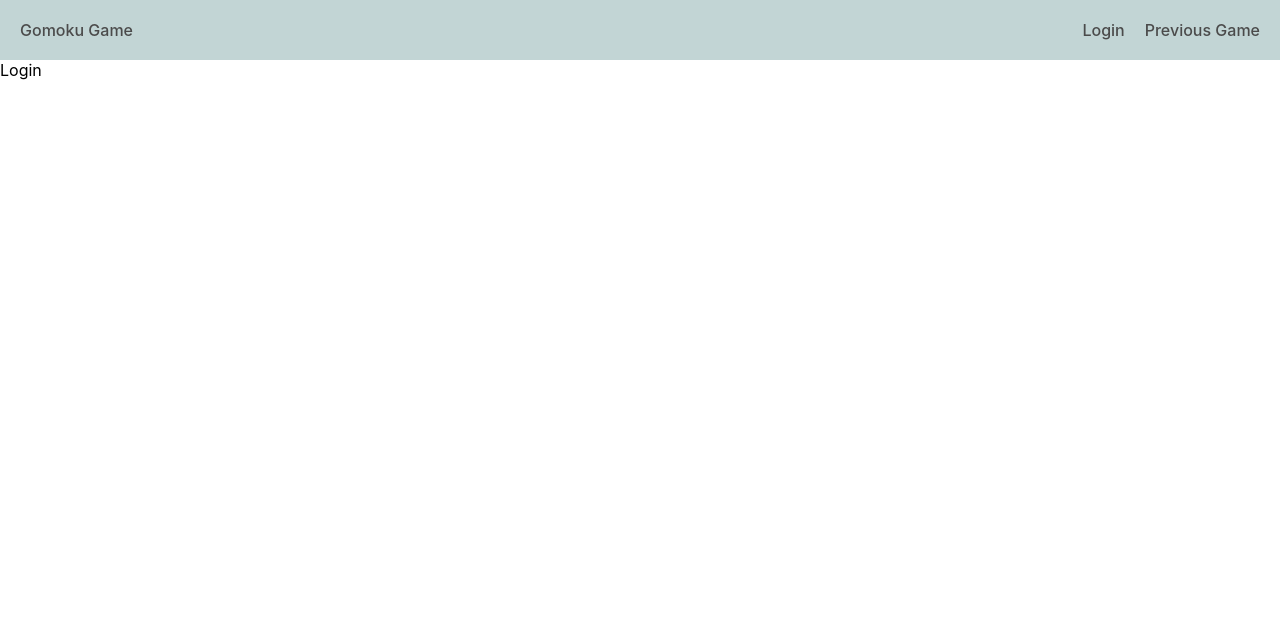
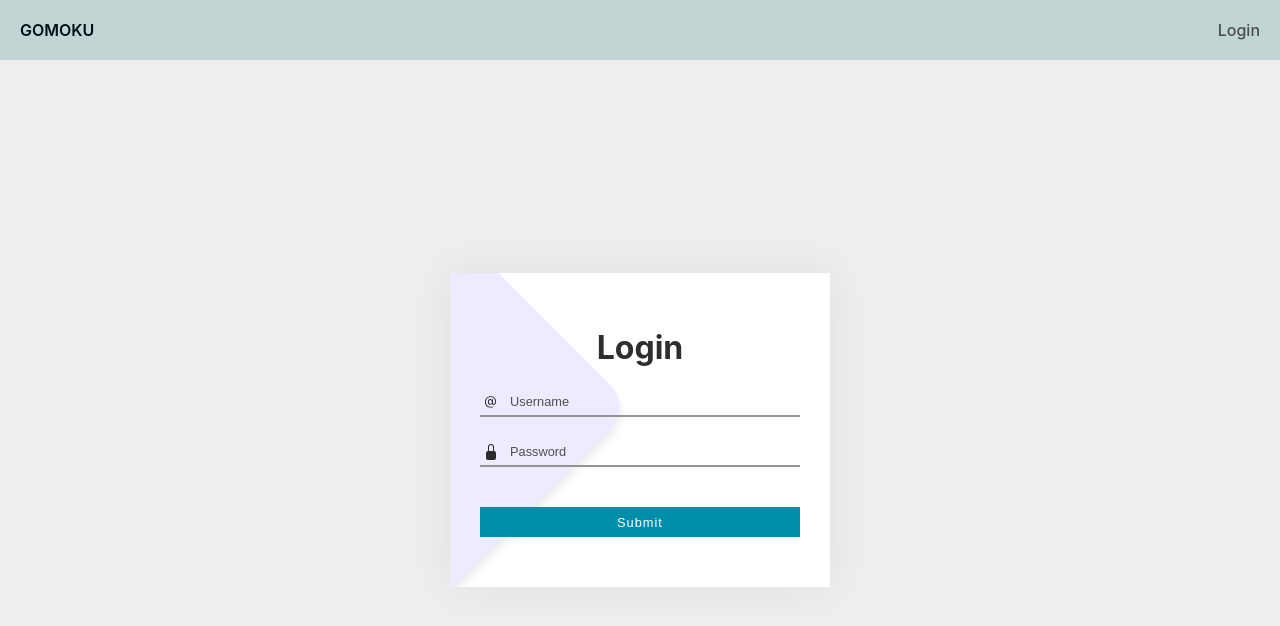
Before and after one commit to bethebikash/gomoku-react, a React (Create React App) app: page /login in a window 1280 px wide. Shown: the top 626 px of the page. Built offline with nearby package versions, Linux system fonts and the light colour scheme.

Commit message:
home page completed

```diff
--- a/src/App.css
+++ b/src/App.css
@@ -1,6 +1,9 @@
 .app {
   width: 100dvw;
   height: 100dvh;
+  display: flex;
+  flex-direction: column;
+  background-color: #eeeeee;
 }
 
 .app-header {
@@ -9,6 +12,10 @@
   left: 0;
 }
 
+.main {
+  flex-grow: 1;
+}
+
 * {
   margin: 0;
   padding: 0;
--- a/src/App.tsx
+++ b/src/App.tsx
@@ -13,7 +13,7 @@ function App() {
       <header className="app-header">
         <NavBar />
       </header>
-      <main>
+      <main className="main">
         <Routes>
           <Route path="/" element={<Home />} />
           <Route path="/login" element={<Login />} />
--- a/src/components/Navbar/index.tsx
+++ b/src/components/Navbar/index.tsx
@@ -1,22 +1,38 @@
-import React from 'react'
-import { NavLink } from 'react-router-dom'
+import { NavLink, useNavigate } from 'react-router-dom'
 import './style.css'
 
 const NavBar = () => {
+  const navigate = useNavigate();
+  const isAuth = localStorage.getItem('isAuth');
+
+  const handleLogout = () => {
+    localStorage.removeItem('isAuth');
+    navigate('/login');
+  }
+
   return (
     <nav>
       <ul>
         <li>
-          <NavLink to='/'>Gomoku Game</NavLink>
+          <NavLink to='/' className='brand'>Gomoku</NavLink>
         </li>
       </ul>
       <ul>
-        <li>
-          <NavLink to='/login'>Login</NavLink>
-        </li>
-        <li>
-          <NavLink to='/game'>Previous Game</NavLink>
-        </li>
+        {!isAuth &&
+          <li>
+            <NavLink to='/login'>Login</NavLink>
+          </li>
+        }
+        {isAuth &&
+          <li>
+            <NavLink to='/game-history'>Previous Game</NavLink>
+          </li>
+        }
+        {isAuth &&
+          <li>
+            <button className='btn' onClick={handleLogout}>Logout</button>
+          </li>
+        }
       </ul>
     </nav>
   )
--- a/src/components/Navbar/style.css
+++ b/src/components/Navbar/style.css
@@ -23,3 +23,9 @@ ul > li > a:visited {
 ul > li > a:hover {
   color: #002b0b;
 }
+
+.brand {
+  color: rgb(0, 13, 22) !important;
+  font-weight: 600;
+  text-transform: uppercase;
+}
--- a/src/index.css
+++ b/src/index.css
@@ -1,13 +1,28 @@
 body {
   margin: 0;
-  font-family: -apple-system, BlinkMacSystemFont, 'Segoe UI', 'Roboto', 'Oxygen',
-    'Ubuntu', 'Cantarell', 'Fira Sans', 'Droid Sans', 'Helvetica Neue',
-    sans-serif;
+  font-family: -apple-system, BlinkMacSystemFont, 'Segoe UI', 'Roboto', 'Oxygen', 'Ubuntu', 'Cantarell', 'Fira Sans', 'Droid Sans',
+    'Helvetica Neue', sans-serif;
   -webkit-font-smoothing: antialiased;
   -moz-osx-font-smoothing: grayscale;
 }
 
 code {
-  font-family: source-code-pro, Menlo, Monaco, Consolas, 'Courier New',
-    monospace;
+  font-family: source-code-pro, Menlo, Monaco, Consolas, 'Courier New', monospace;
 }
+
+.btn {
+  background-color: rgb(0, 95, 87);
+  color: #fff;
+  padding: 5px 14px;
+  border: none;
+  border-radius: 20px;
+  cursor: pointer;
+}
+
+.btn:hover {
+  background-color: rgb(0, 61, 56);
+}
+
+.block {
+  width: 100%;
+}
--- a/src/pages/Home/index.tsx
+++ b/src/pages/Home/index.tsx
@@ -1,7 +1,38 @@
+import { useState } from 'react';
+import './style.css';
+import { useNavigate } from 'react-router-dom';
 
 const Home = () => {
+  const navigate = useNavigate();
+
+  const [boardSize, setBoardSize] = useState<number>(5)
+
+  const handleStart = () => {
+    localStorage.setItem('boardSize', boardSize.toString());
+    navigate('/game');
+  }
+
   return (
-    <div>Home</div>
+    <div className="home-wrapper">
+      <div className='container'>
+        <div className='container-select'>
+          <label>Game Size</label>
+          <select className='select' value={boardSize} onChange={(e) => setBoardSize(Number(e.target.value))}>
+            <option value={5}>5 x 5</option>
+            <option value={6}>6 x 6</option>
+            <option value={7}>7 x 7</option>
+            <option value={8}>8 x 8</option>
+            <option value={9}>9 x 0</option>
+            <option value={10}>10 x 10</option>
+            <option value={11}>11 x 11</option>
+          </select>
+        </div>
+
+        <button className='btn block h-32' onClick={handleStart}>
+          Start
+        </button>
+      </div>
+    </div>
   )
 }
 
--- /dev/null
+++ b/src/pages/Home/style.css
@@ -0,0 +1,32 @@
+.home-wrapper {
+  height: 100%;
+  width: 100%;
+  display: flex;
+  justify-content: center;
+  align-items: center;
+}
+
+.container {
+  width: 300px;
+  display: flex;
+  flex-direction: column;
+  gap: 40px;
+}
+
+.container-select {
+  width: 300px;
+  display: flex;
+  flex-direction: column;
+  gap: 4px;
+}
+
+.select {
+  height: 32px;
+  padding: 5px;
+  border: 1px solid #455544a1;
+  outline: none;
+}
+
+.h-32 {
+  height: 32px;
+}
--- a/src/pages/Login/index.tsx
+++ b/src/pages/Login/index.tsx
@@ -1,8 +1,53 @@
-import React from 'react'
+import { useState } from 'react'
+import './style.css'
+import { useNavigate } from 'react-router-dom';
+
 
 const Login = () => {
+  const navigate = useNavigate();
+  const [username, setUsername] = useState<string>('');
+  const [password, setPassword] = useState<string>('');
+  const [error, setError] = useState<string>('');
+
+  const handleLogin = (e: React.MouseEvent<HTMLButtonElement, MouseEvent>) => {
+    e.preventDefault();
+    if (username === '') {
+      setError('Username is required!');
+      return
+    }
+    if (password === '') {
+      setError('Password is required!');
+      return
+    }
+    if (username === 'admin' && password === 'admin') {
+      localStorage.setItem('isAuth', 'TRUE');
+      navigate('/')
+    } else {
+      setError('Invalid username or password!');
+    }
+  }
+
   return (
-    <div>Login</div>
+    <div className='login-wrapper'>
+      <form action="" className="form_main">
+        <p className="heading">Login</p>
+        <div className="inputContainer">
+          <svg className="inputIcon" xmlns="http://www.w3.org/2000/svg" width="16" height="16" fill="#2a2a2a" viewBox="0 0 16 16">
+            <path d="M13.106 7.222c0-2.967-2.249-5.032-5.482-5.032-3.35 0-5.646 2.318-5.646 5.702 0 3.493 2.235 5.708 5.762 5.708.862 0 1.689-.123 2.304-.335v-.862c-.43.199-1.354.328-2.29.328-2.926 0-4.813-1.88-4.813-4.798 0-2.844 1.921-4.881 4.594-4.881 2.735 0 4.608 1.688 4.608 4.156 0 1.682-.554 2.769-1.416 2.769-.492 0-.772-.28-.772-.76V5.206H8.923v.834h-.11c-.266-.595-.881-.964-1.6-.964-1.4 0-2.378 1.162-2.378 2.823 0 1.737.957 2.906 2.379 2.906.8 0 1.415-.39 1.709-1.087h.11c.081.67.703 1.148 1.503 1.148 1.572 0 2.57-1.415 2.57-3.643zm-7.177.704c0-1.197.54-1.907 1.456-1.907.93 0 1.524.738 1.524 1.907S8.308 9.84 7.371 9.84c-.895 0-1.442-.725-1.442-1.914z"></path>
+          </svg>
+          <input type="text" className="inputField" value={username} onChange={(e) => setUsername(e.target.value)} id="username" placeholder="Username" />
+        </div>
+
+        <div className="inputContainer">
+          <svg className="inputIcon" xmlns="http://www.w3.org/2000/svg" width="16" height="16" fill="#2a2a2a" viewBox="0 0 16 16">
+            <path d="M8 1a2 2 0 0 1 2 2v4H6V3a2 2 0 0 1 2-2zm3 6V3a3 3 0 0 0-6 0v4a2 2 0 0 0-2 2v5a2 2 0 0 0 2 2h6a2 2 0 0 0 2-2V9a2 2 0 0 0-2-2z"></path>
+          </svg>
+          <input type="password" className="inputField" value={password} onChange={(e) => setPassword(e.target.value)} id="password" placeholder="Password" />
+        </div>
+        <p className='error'>{error}</p>
+        <button id="button" onClick={(e) => handleLogin(e)}>Submit</button>
+      </form>
+    </div>
   )
 }
 
--- /dev/null
+++ b/src/pages/Login/style.css
@@ -0,0 +1,105 @@
+.login-wrapper {
+  height: 100%;
+  width: 100%;
+  display: flex;
+  justify-content: center;
+  align-items: center;
+}
+
+.form_main {
+  width: 320px;
+  display: flex;
+  flex-direction: column;
+  align-items: center;
+  justify-content: center;
+  background-color: rgb(255, 255, 255);
+  padding: 50px 30px 50px 30px;
+  box-shadow: 0px 0px 40px rgba(0, 0, 0, 0.062);
+  position: relative;
+  overflow: hidden;
+}
+
+.form_main::before {
+  position: absolute;
+  content: '';
+  width: 300px;
+  height: 300px;
+  background-color: rgb(239, 234, 255);
+  transform: rotate(45deg);
+  left: -180px;
+  bottom: 30px;
+  z-index: 1;
+  border-radius: 30px;
+  box-shadow: 5px 5px 10px rgba(0, 0, 0, 0.082);
+}
+
+.heading {
+  font-size: 2em;
+  color: #2e2e2e;
+  font-weight: 700;
+  margin: 5px 0 10px 0;
+  z-index: 2;
+}
+
+.inputContainer {
+  width: 100%;
+  position: relative;
+  display: flex;
+  align-items: center;
+  justify-content: center;
+  z-index: 2;
+}
+
+.inputIcon {
+  position: absolute;
+  left: 3px;
+}
+
+.inputField {
+  width: 100%;
+  height: 30px;
+  background-color: transparent;
+  border: none;
+  border-bottom: 2px solid rgb(148, 148, 148);
+  margin: 10px 0;
+  color: black;
+  font-size: 0.8em;
+  font-weight: 500;
+  box-sizing: border-box;
+  padding-left: 30px;
+}
+
+.inputField:focus {
+  outline: none;
+  border-bottom: 2px solid rgb(199, 114, 255);
+}
+
+.inputField::placeholder {
+  color: rgb(80, 80, 80);
+  font-size: 1em;
+  font-weight: 500;
+}
+
+#button {
+  z-index: 2;
+  position: relative;
+  width: 100%;
+  border: none;
+  background-color: #008eab;
+  height: 30px;
+  color: white;
+  font-size: 0.8em;
+  font-weight: 500;
+  letter-spacing: 1px;
+  margin-top: 30px;
+  cursor: pointer;
+}
+
+#button:hover {
+  background-color: #00758d;
+}
+
+.error {
+  z-index: 20;
+  color: #f00;
+}
```
